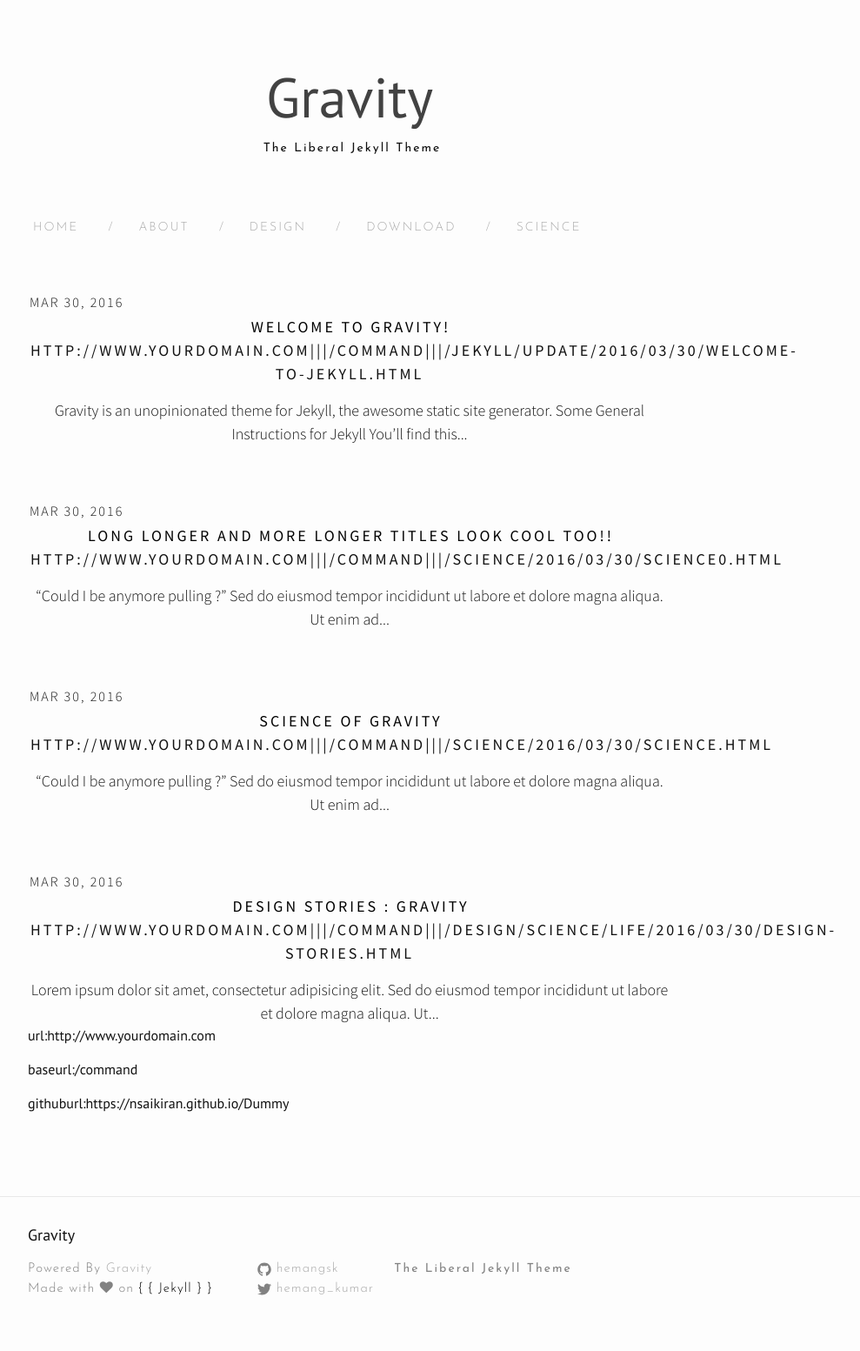
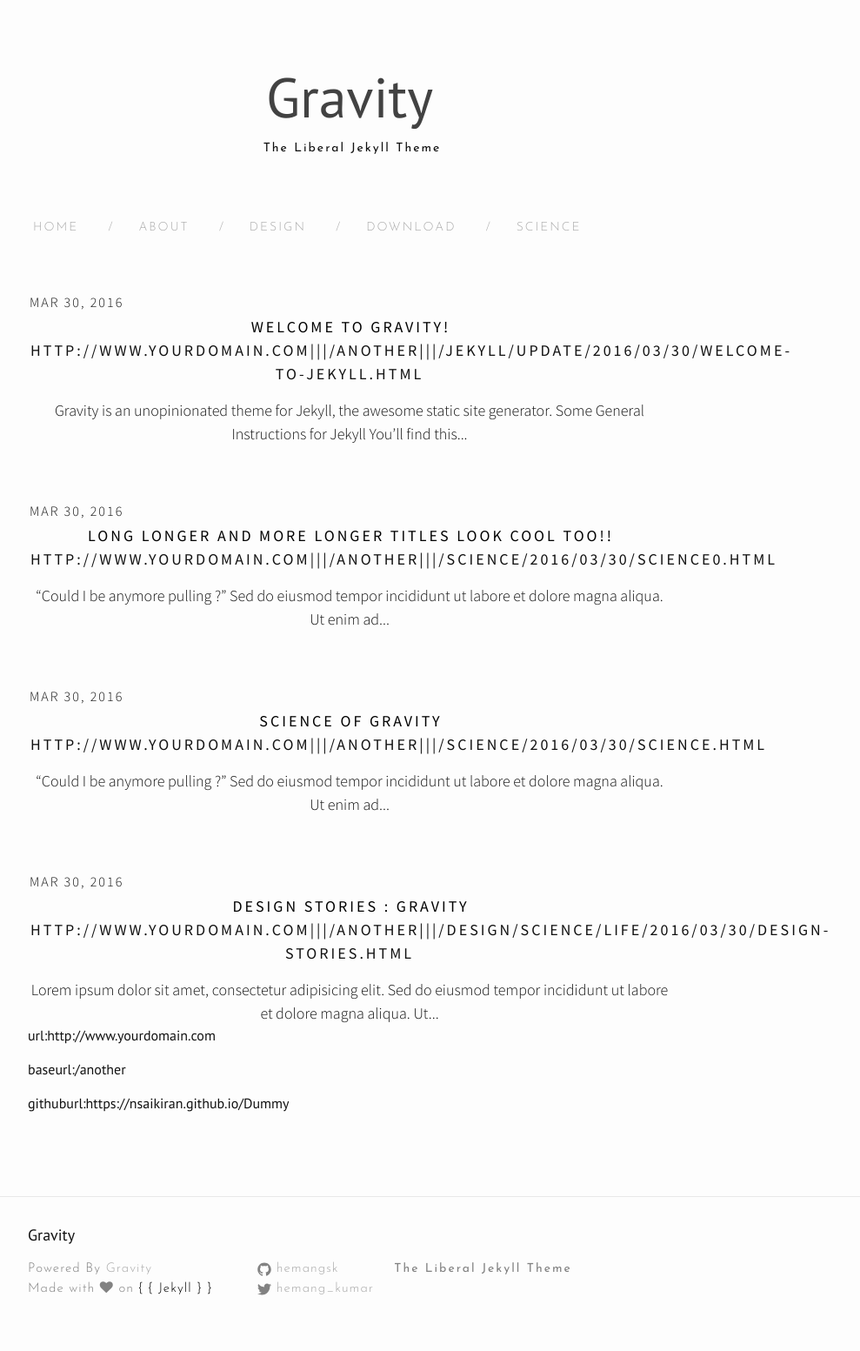
Before and after one commit to nsaikiran/Dummy, a Jekyll site: the page built from index.html, in a window 1280 px wide. Shown: the whole page at 87% size, without its empty margins (238-1227 px from the left). Built offline with Jekyll 4.4.1, drawn with Linux system fonts in a browser that asks for light colours; nearby versions of some CDN libraries; the list of posts is cut into pages by our own code.

Commit message:
[Testing] change url

```diff
--- a/_config.yml
+++ b/_config.yml
@@ -9,7 +9,7 @@
 title: Gravity
 email: hemangsk@gmail.com
 description: The Liberal Jekyll Theme
-baseurl: "/command" # the subpath of your site, e.g. /blog
+baseurl: "/another" # the subpath of your site, e.g. /blog
 url: "http://www.yourdomain.com" # the base hostname & protocol for your site
 twitter_username: hemang_kumar
 github_username:  hemangsk
```
